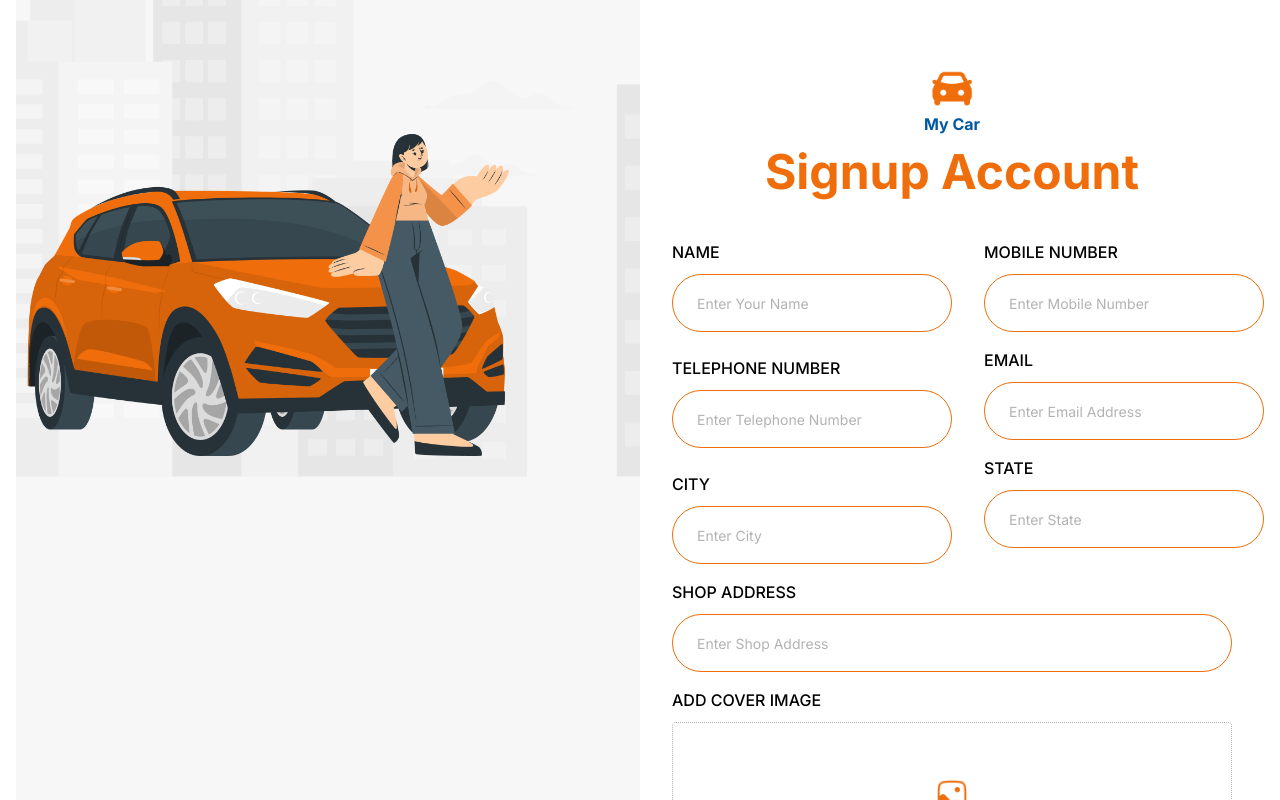
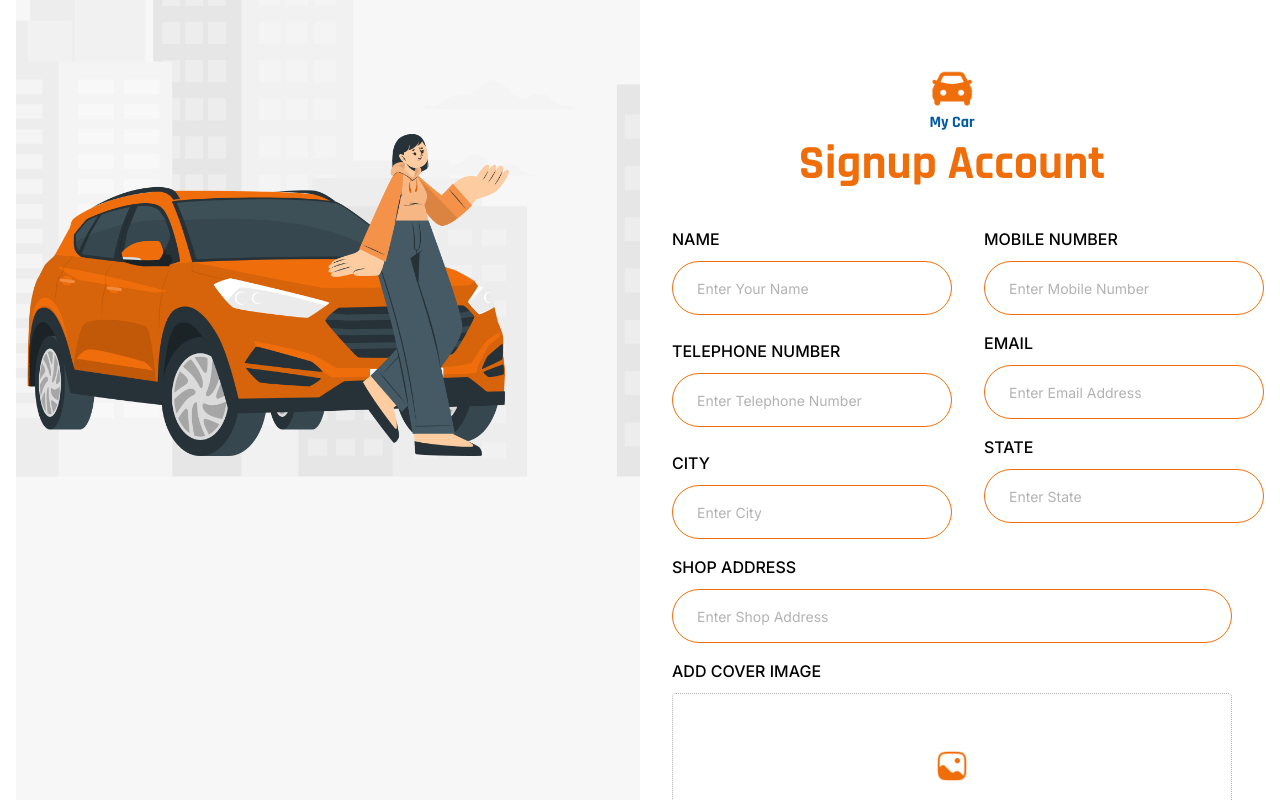
Before and after one commit to CodePriyansh/car_dealer2, a Next.js app: page /signup in a window 1280 px wide. Shown: the top 800 px of the page. Built offline with nearby package versions, Linux system fonts and the light colour scheme.

Commit message:
add font

```diff
--- a/src/app/globals.css
+++ b/src/app/globals.css
@@ -1,6 +1,8 @@
 @tailwind base;
 @tailwind components;
 @tailwind utilities;
+/* globals.css */
+@import url('https://fonts.googleapis.com/css2?family=Rajdhani:wght@300;400;500;600;700&display=swap');
 
 :root {
   --foreground-rgb: 0, 0, 0;
@@ -17,9 +19,11 @@
 }
 
 body {
+  width: 100%;
   margin: 0;
   padding: 0;
-  width: 100%;
+  line-height: normal;
+  font-weight: normal;
 }
 h1,
 h2,
--- a/src/components/SignUp/styles.module.css
+++ b/src/components/SignUp/styles.module.css
@@ -8,10 +8,10 @@
     @apply flex lg:w-1/2 w-full flex-col py-16 justify-center items-center px-4 md:px-8  bg-white;
 }
 .subheading{
-    @apply text-secondary font-bold capitalize
+    @apply text-secondary font-bold capitalize font-rajdhani ;
 }
 .heading{
-    @apply text-primary sm:text-[48px] text-[34px] font-bold pb-8 flex justify-center;
+    @apply text-primary sm:text-[48px] text-[34px] font-bold pb-8 flex justify-center font-rajdhani;
 }
 .field_style{
     @apply py-4 px-6 border border-primary rounded-[50px] sm:w-[280px] w-full placeholder:text-[14px] placeholder:text-greyy outline-none;
--- a/tailwind.config.ts
+++ b/tailwind.config.ts
@@ -14,9 +14,9 @@ const config: Config = {
         "gradient-conic":
           "conic-gradient(from 180deg at 50% 50%, var(--tw-gradient-stops))",
       },
-      //  fontFamily: {
-      //   Rajdhani:Rajdhani
-      // },
+      fontFamily: {
+        rajdhani: ['Rajdhani', 'sans-serif'],
+      },
       colors:{
         primary:"#EF6E0B",
         secondary:"#0059A3",
```
